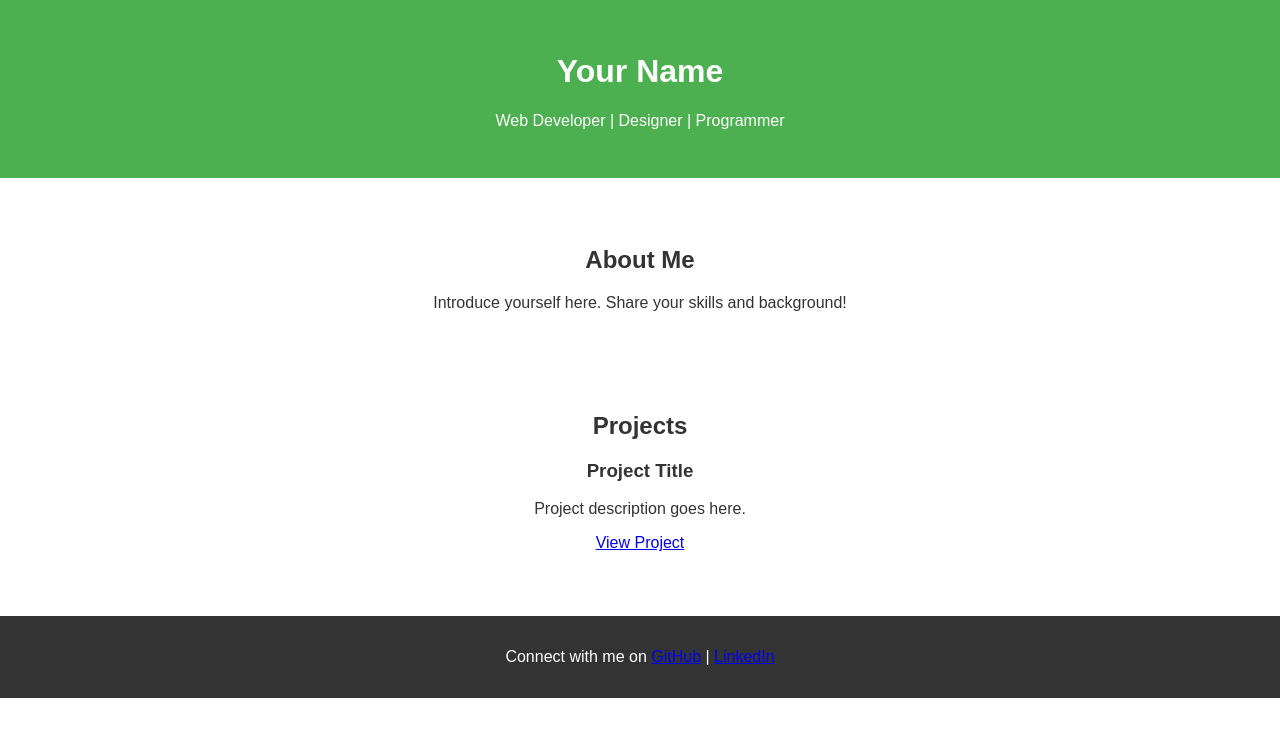
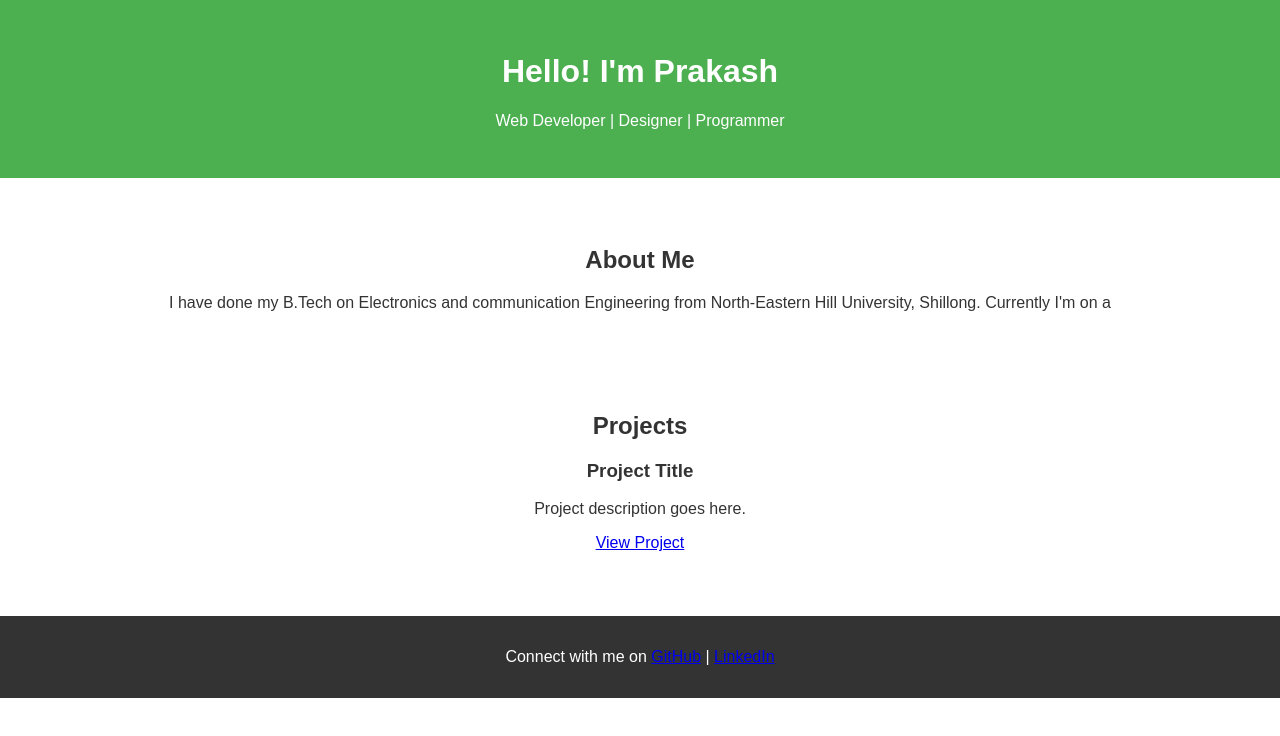
Before and after one commit to prkshdas/prkshdas.github.io, a plain HTML site: page index.html in a window 1280 px wide. Drawn offline with Linux system fonts and the light colour scheme.

Commit message:
Update index.html

```diff
--- a/index.html
+++ b/index.html
@@ -8,13 +8,14 @@
 </head>
 <body>
     <header>
-        <h1>Your Name</h1>
+        <h1>Hello! I'm Prakash</h1>
         <p>Web Developer | Designer | Programmer</p>
     </header>
 
     <section id="about">
         <h2>About Me</h2>
-        <p>Introduce yourself here. Share your skills and background!</p>
+        <p>I have done my B.Tech on Electronics and communication Engineering from North-Eastern Hill University, Shillong.
+        Currently I'm on a </p>
     </section>
 
     <section id="projects">
```
